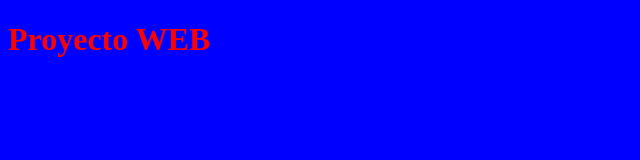
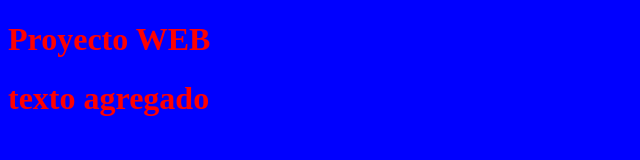
Before and after one commit to mcherres/caso1, a plain HTML site: page index.html in a window 1280 px wide. Shown: the whole page, without its empty margins (0-640 px from the left). Drawn offline with Linux system fonts and the light colour scheme.

Commit message:
texto agragdo

```diff
--- a/index.html
+++ b/index.html
@@ -8,5 +8,6 @@
 </head>
 <body>
     <h1>Proyecto WEB</h1>
+    <h1>texto agregado</h1>
 </body>
 </html>
```
